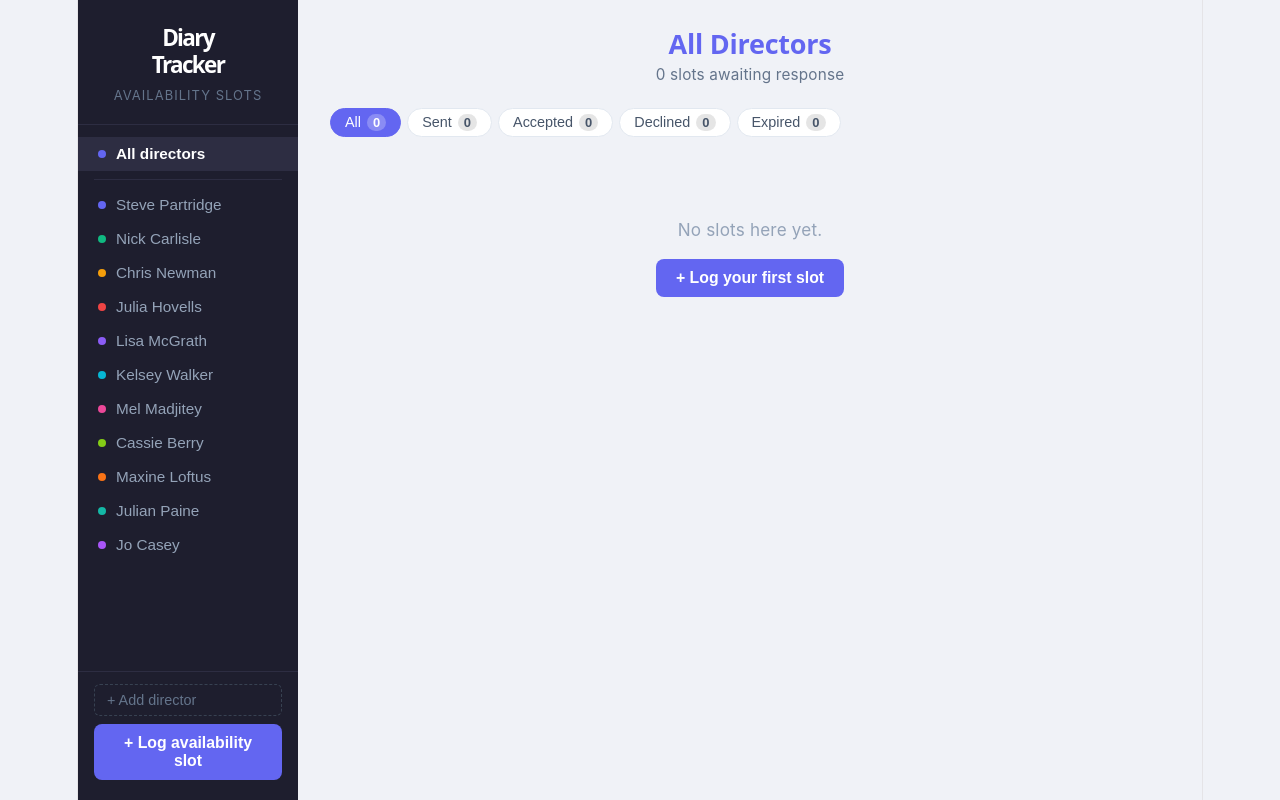
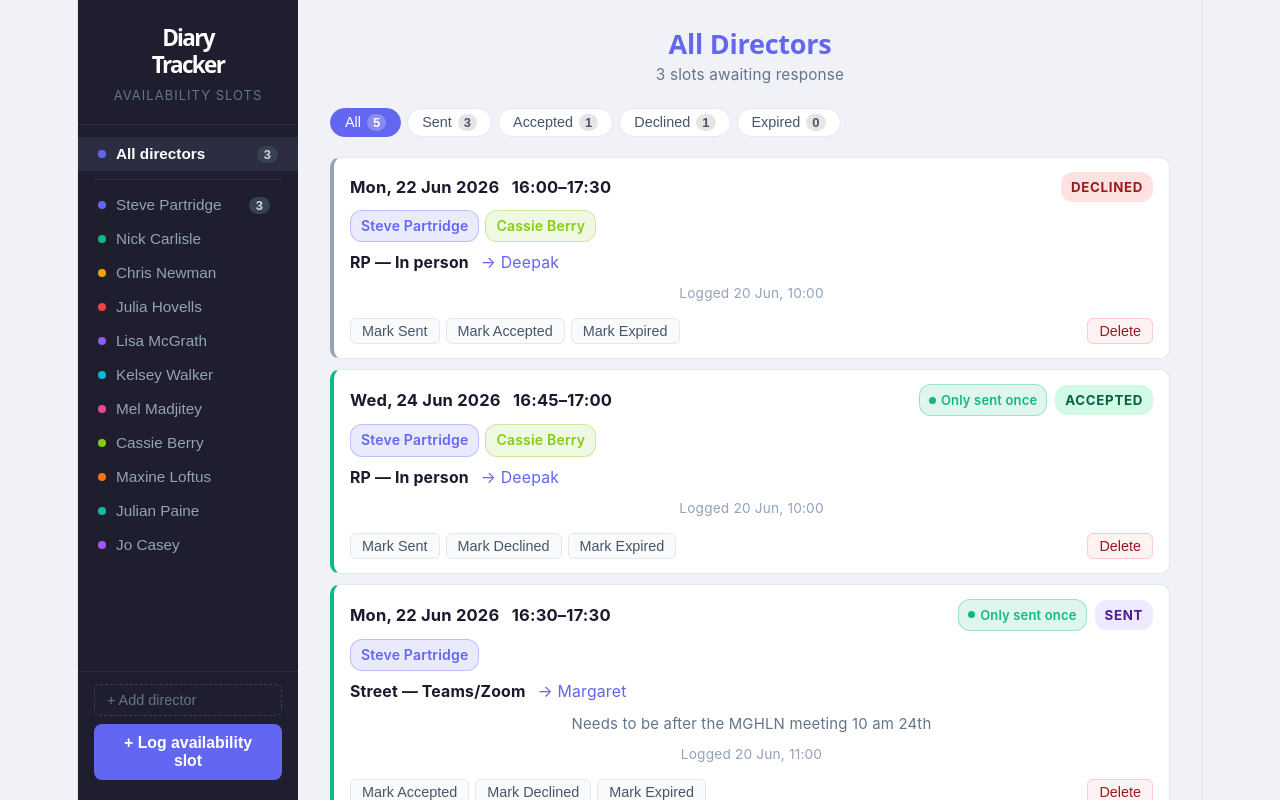
Before and after one commit to liamccmail/diary-slots, a React (Vite) app: page / in a window 1280 px wide. Built offline with nearby package versions, Linux system fonts and the light colour scheme.

Commit message:
Add Deepak and Margaret sample slots

```diff
--- a/src/useSlots.ts
+++ b/src/useSlots.ts
@@ -1,8 +1,8 @@
 import { useState, useEffect } from 'react';
 import type { Director, TimeSlot } from './types';
 
-const SLOTS_KEY = 'diary-slots-v3';
-const DIRECTORS_KEY = 'diary-directors-v3';
+const SLOTS_KEY = 'diary-slots-v4';
+const DIRECTORS_KEY = 'diary-directors-v4';
 
 const PALETTE = ['#6366f1','#10b981','#f59e0b','#ef4444','#8b5cf6','#06b6d4','#ec4899','#84cc16','#f97316','#14b8a6','#a855f7'];
 
@@ -10,6 +10,60 @@ const DEFAULT_DIRECTORS: Director[] = [
   'Steve Partridge','Nick Carlisle','Chris Newman','Julia Hovells','Lisa McGrath',
   'Kelsey Walker','Mel Madjitey','Cassie Berry','Maxine Loftus','Julian Paine','Jo Casey',
 ].map((name, i) => ({ id: `default-${i}`, name, color: PALETTE[i % PALETTE.length] }));
+
+// Steve Partridge = default-0, Cassie Berry = default-7
+const DEFAULT_SLOTS: TimeSlot[] = [
+  // ── Deepak (RP, In person) — Steve Partridge + Cassie Berry ──────────
+  {
+    id: 'sample-1',
+    date: '2026-06-22',
+    startTime: '16:00', endTime: '17:30',
+    directorIds: ['default-0', 'default-7'],
+    sentTo: 'Deepak', purpose: 'RP — In person',
+    status: 'declined',
+    sentAt: '2026-06-20T10:00:00.000Z', notes: '',
+  },
+  {
+    id: 'sample-2',
+    date: '2026-06-24',
+    startTime: '16:45', endTime: '17:00',
+    directorIds: ['default-0', 'default-7'],
+    sentTo: 'Deepak', purpose: 'RP — In person',
+    status: 'accepted',
+    sentAt: '2026-06-20T10:00:00.000Z', notes: '',
+  },
+  // ── Margaret (Street, Teams/Zoom) — Steve Partridge ──────────────────
+  {
+    id: 'sample-3',
+    date: '2026-06-22',
+    startTime: '16:30', endTime: '17:30',
+    directorIds: ['default-0'],
+    sentTo: 'Margaret', purpose: 'Street — Teams/Zoom',
+    status: 'sent',
+    sentAt: '2026-06-20T11:00:00.000Z',
+    notes: 'Needs to be after the MGHLN meeting 10 am 24th',
+  },
+  {
+    id: 'sample-4',
+    date: '2026-06-23',
+    startTime: '12:00', endTime: '13:00',
+    directorIds: ['default-0'],
+    sentTo: 'Margaret', purpose: 'Street — Teams/Zoom',
+    status: 'sent',
+    sentAt: '2026-06-20T11:00:00.000Z',
+    notes: 'Needs to be after the MGHLN meeting 10 am 24th',
+  },
+  {
+    id: 'sample-5',
+    date: '2026-06-24',
+    startTime: '17:00', endTime: '18:00',
+    directorIds: ['default-0'],
+    sentTo: 'Margaret', purpose: 'Street — Teams/Zoom',
+    status: 'sent',
+    sentAt: '2026-06-20T11:00:00.000Z',
+    notes: 'Needs to be after the MGHLN meeting 10 am 24th',
+  },
+];
 
 function load<T>(key: string, fallback: T): T {
   try { return JSON.parse(localStorage.getItem(key) ?? 'null') ?? fallback; }
@@ -25,7 +79,10 @@ export function useSlots() {
     const hasRealData = stored.some(d => DEFAULT_DIRECTORS.some(dd => dd.name === d.name));
     return stored.length > 0 && hasRealData ? stored : DEFAULT_DIRECTORS;
   });
-  const [slots, setSlots] = useState<TimeSlot[]>(() => load(SLOTS_KEY, []));
+  const [slots, setSlots] = useState<TimeSlot[]>(() => {
+    ['diary-slots-v2','diary-slots-v3'].forEach(k => localStorage.removeItem(k));
+    return load(SLOTS_KEY, DEFAULT_SLOTS);
+  });
 
   useEffect(() => { localStorage.setItem(SLOTS_KEY, JSON.stringify(slots)); }, [slots]);
   useEffect(() => { localStorage.setItem(DIRECTORS_KEY, JSON.stringify(directors)); }, [directors]);
```
